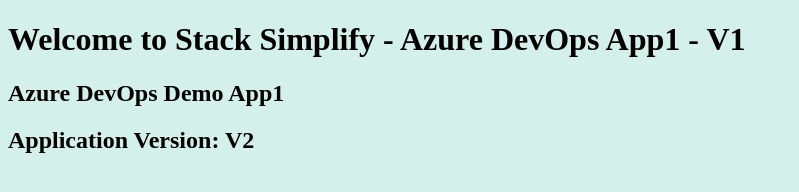
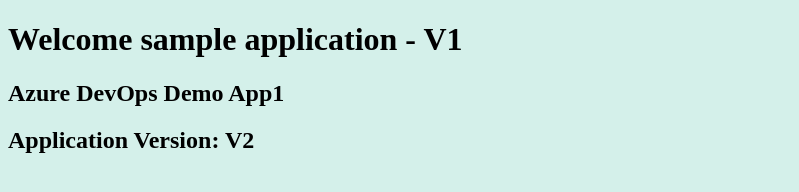
Before and after one commit to kasunsjc/azure-devops-aks-app1, a plain HTML site: page Git-Repository-files/index.html in a window 1280 px wide. Shown: the whole page, without its empty margins (0-799 px from the left). Drawn offline with Linux system fonts and the light colour scheme.

Commit message:
Add publish

```diff
--- a/Git-Repository-files/index.html
+++ b/Git-Repository-files/index.html
@@ -1,7 +1,7 @@
 <!DOCTYPE html>
 <html>
    <body style="background-color:rgb(212, 240, 234);">
-      <h1>Welcome to Stack Simplify - Azure DevOps App1 - V1</h1>
+      <h1>Welcome sample application - V1</h1>
       <h2>Azure DevOps Demo App1</h2>
       <h2>Application Version: V2</h2>
    </body>
```
Also changed, not shown: 1 other file.
